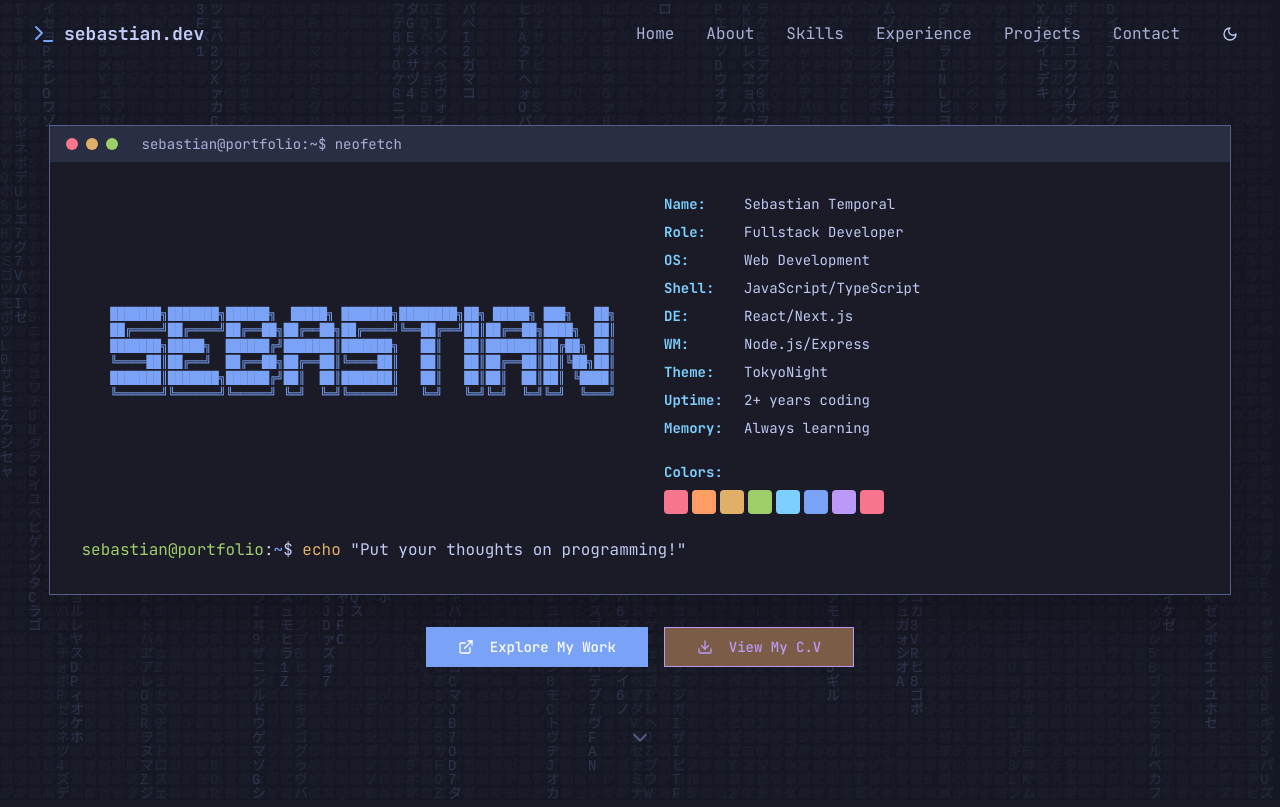
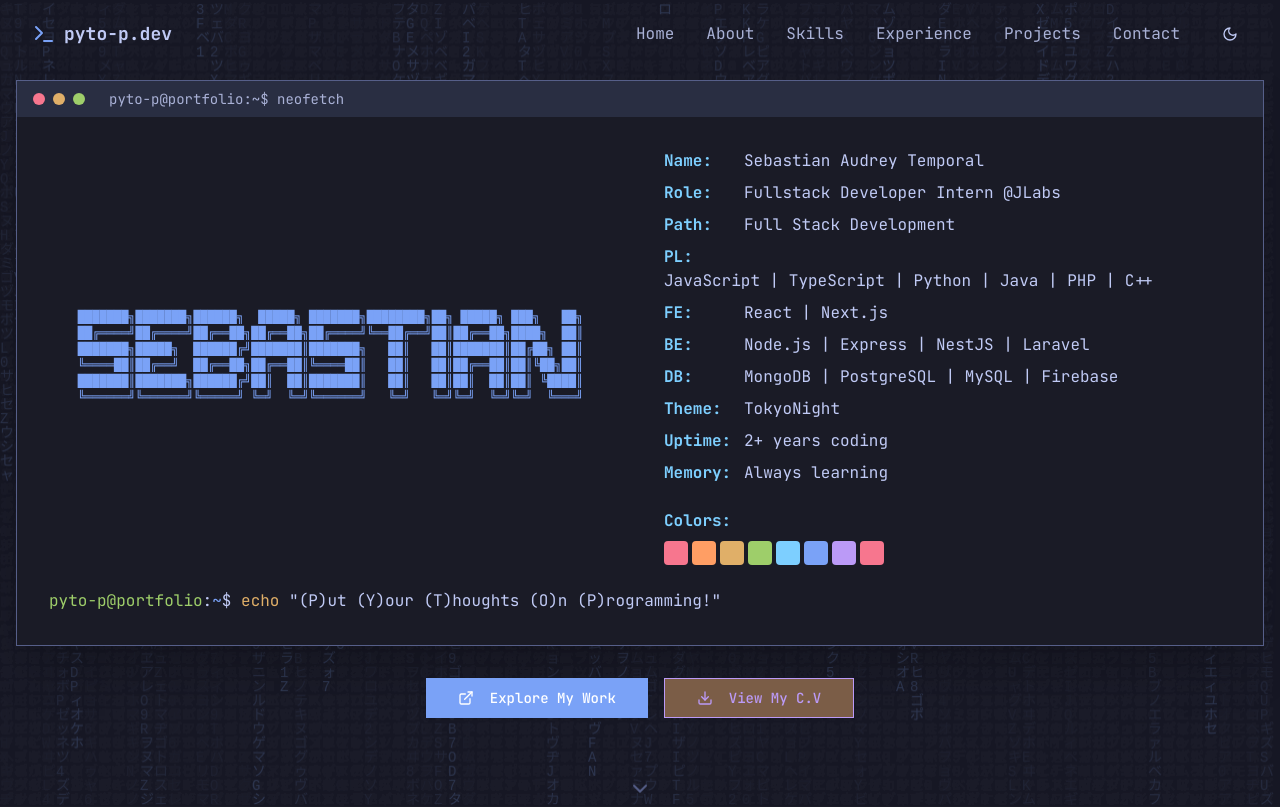
Before and after one commit to pyto-p/whoami, a Next.js app: page / in a window 1280 px wide. Shown: the top 807 px of the page. Built offline with nearby package versions, Linux system fonts and the light colour scheme.

Commit message:
feat: added download CV functionality

```diff
--- a/components/hero-section.tsx
+++ b/components/hero-section.tsx
@@ -21,7 +21,7 @@ export function HeroSection() {
             <div className="terminal-dot bg-tokyo-red"></div>
             <div className="terminal-dot bg-tokyo-yellow"></div>
             <div className="terminal-dot bg-tokyo-green"></div>
-            <span className="ml-4 text-tokyo-fgDark font-mono text-sm">sebastian@portfolio:~$ neofetch</span>
+            <span className="ml-4 text-tokyo-fgDark font-mono text-sm">pyto-p@portfolio:~$ neofetch</span>
           </div>
 
           <div className="p-8 bg-tokyo-bg">
@@ -45,30 +45,34 @@ export function HeroSection() {
                 </div>
 
                 {/* Neofetch Info */}
-                <div className="space-y-2 text-sm">
+                <div className="space-y-2 text-m">
                   <div className="flex flex-wrap">
                     <span className="text-tokyo-cyan font-bold min-w-[80px]">Name:</span>
-                    <span className="text-tokyo-fg">Sebastian Temporal</span>
+                    <span className="text-tokyo-fg">Sebastian Audrey Temporal</span>
                   </div>
                   <div className="flex flex-wrap">
                     <span className="text-tokyo-cyan font-bold min-w-[80px]">Role:</span>
-                    <span className="text-tokyo-fg">Fullstack Developer</span>
+                    <span className="text-tokyo-fg">Fullstack Developer Intern @JLabs</span>
                   </div>
                   <div className="flex flex-wrap">
-                    <span className="text-tokyo-cyan font-bold min-w-[80px]">OS:</span>
-                    <span className="text-tokyo-fg">Web Development</span>
+                    <span className="text-tokyo-cyan font-bold min-w-[80px]">Path:</span>
+                    <span className="text-tokyo-fg">Full Stack Development</span>
                   </div>
                   <div className="flex flex-wrap">
-                    <span className="text-tokyo-cyan font-bold min-w-[80px]">Shell:</span>
-                    <span className="text-tokyo-fg">JavaScript/TypeScript</span>
+                    <span className="text-tokyo-cyan font-bold min-w-[80px]">PL:</span>
+                    <span className="text-tokyo-fg">JavaScript | TypeScript | Python | Java | PHP | C++</span>
                   </div>
                   <div className="flex flex-wrap">
-                    <span className="text-tokyo-cyan font-bold min-w-[80px]">DE:</span>
-                    <span className="text-tokyo-fg">React/Next.js</span>
+                    <span className="text-tokyo-cyan font-bold min-w-[80px]">FE:</span>
+                    <span className="text-tokyo-fg">React | Next.js</span>
                   </div>
                   <div className="flex flex-wrap">
-                    <span className="text-tokyo-cyan font-bold min-w-[80px]">WM:</span>
-                    <span className="text-tokyo-fg">Node.js/Express</span>
+                    <span className="text-tokyo-cyan font-bold min-w-[80px]">BE:</span>
+                    <span className="text-tokyo-fg">Node.js | Express | NestJS | Laravel</span>
+                  </div>
+                  <div className="flex flex-wrap">
+                    <span className="text-tokyo-cyan font-bold min-w-[80px]">DB:</span>
+                    <span className="text-tokyo-fg">MongoDB | PostgreSQL | MySQL | Firebase</span>
                   </div>
                   <div className="flex flex-wrap">
                     <span className="text-tokyo-cyan font-bold min-w-[80px]">Theme:</span>
@@ -103,12 +107,12 @@ export function HeroSection() {
               </div>
 
               <div className="mt-6 text-tokyo-comment">
-                <span className="text-tokyo-green">sebastian@portfolio</span>
+                <span className="text-tokyo-green">pyto-p@portfolio</span>
                 <span className="text-tokyo-fg">:</span>
                 <span className="text-tokyo-blue">~</span>
                 <span className="text-tokyo-fg">$ </span>
                 <span className="text-tokyo-yellow">echo</span>
-                <span className="text-tokyo-fg"> "Put your thoughts on programming!"</span>
+                <span className="text-tokyo-fg"> "(P)ut (Y)our (T)houghts (O)n (P)rogramming!"</span>
               </div>
             </motion.div>
           </div>
@@ -132,6 +136,7 @@ export function HeroSection() {
             variant="outline"
             size="lg"
             className="border-tokyo-purple text-tokyo-purple hover:bg-tokyo-purple hover:text-white font-mono"
+            onClick={() => window.open('/TEMPORAL-SEBASTIAN_RESUME_May-2025.pdf', '_blank')}
           >
             <Download className="w-4 h-4 mr-2" />
             View My C.V
--- a/components/navigation.tsx
+++ b/components/navigation.tsx
@@ -41,7 +41,7 @@ export function Navigation() {
         <div className="flex justify-between items-center py-4">
           <motion.div whileHover={{ scale: 1.05 }} className="flex items-center gap-2">
             <Terminal className="w-6 h-6 text-tokyo-blue" />
-            <span className="font-mono font-bold text-lg">sebastian.dev</span>
+            <span className="font-mono font-bold text-lg">pyto-p.dev</span>
           </motion.div>
 
           {/* Desktop Navigation */}
```
Also changed, not shown: 1 other file (tests, documents, lock files or other folders).
